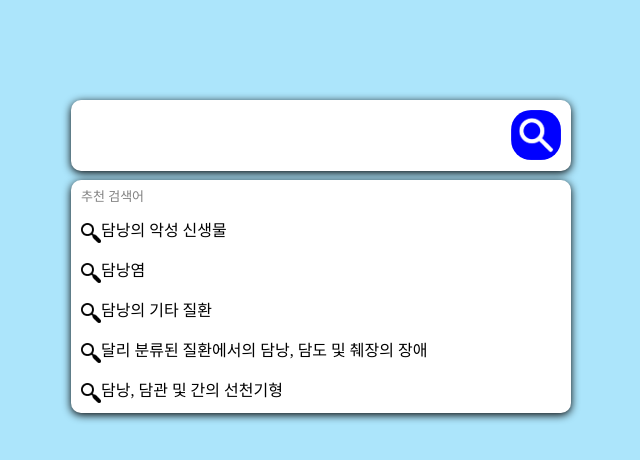
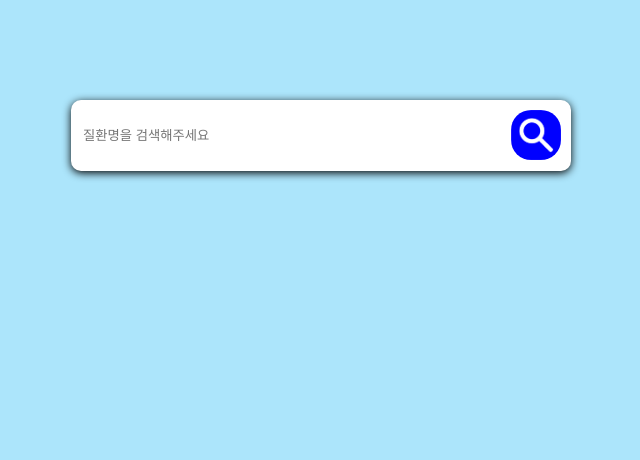
Before and after one commit to preOnboarding8-team1/pre-onboarding-8th-3-1, a React (Create React App) app: page / in a window 1280 px wide. Shown: the top 460 px of the page, without its empty margins (319-959 px from the left). Built offline with nearby package versions, Linux system fonts and the light colour scheme.

Commit message:
✨ Feat :  Focus 여부를 처리하는 전역 Context 구성

```diff
--- a/src/App.tsx
+++ b/src/App.tsx
@@ -1,12 +1,16 @@
+import React, {useContext} from 'react';
 import styled from 'styled-components';
 import RecommendItemBox from './components/Recommend/RecommendItemBox';
 import SearchBar from './components/Search/SearchBar';
+import FocusContext from './store/focus-context';
 
 const App = () => {
+  const ctx = useContext(FocusContext);
+
   return (
     <AppWrapper>
       <SearchBar />
-      <RecommendItemBox />
+      {ctx.isFocused && <RecommendItemBox />}
     </AppWrapper>
   );
 };
--- a/src/components/Search/SearchBar.tsx
+++ b/src/components/Search/SearchBar.tsx
@@ -1,17 +1,23 @@
-import React from 'react';
+import React, { useContext } from 'react';
 import styled from 'styled-components';
 import Card from '../../UI/Card';
 import searchIcon from '../../assets/search_blue.png';
+import FocusContext from '../../store/focus-context';
 
 const SearchBar = () => {
+  // @TODO onFocus, onBlur 처리할 Context 만들기
+  // focus, blur에 따라 context를 만들어 RecommendItemBox를 보일지 말지 결정한다.
+
+  const ctx = useContext(FocusContext);
   return (
     <SearchBarWrap>
       <Card>
-        <SearchBarInput type="search" />
+        <SearchBarInput type="search" placeholder="질환명을 검색해주세요" onFocus={ctx.onFocus} onBlur={ctx.onBlur} />
         <ImageWrap src={searchIcon} alt="검색" />
       </Card>
     </SearchBarWrap>
   );
+
 };
 
 const SearchBarInput = styled.input`
@@ -20,7 +26,7 @@ const SearchBarInput = styled.input`
   bottom: 10px;
   left: 10px;
   position: relative;
-  border: none ;
+  border: none;
   :focus {
     outline: none;
   }
@@ -32,16 +38,17 @@ const SearchBarWrap = styled.div`
   top: 100px;
   position: relative;
   margin: auto;
+
 `;
 
 const ImageWrap = styled.img`
   width: 50px;
   height: 50px;
-  top:10px;
+  top: 10px;
   left: 20px;
   position: relative;
   border-radius: 20px;
-  grid-column: 1
+  grid-column: 1;
 `;
 
 export default SearchBar;
--- a/src/index.tsx
+++ b/src/index.tsx
@@ -2,10 +2,13 @@ import React from 'react';
 import ReactDOM from 'react-dom/client';
 import App from './App';
 import './index.css'
+import { FocusContextProvider } from './store/focus-context';
 
 const root = ReactDOM.createRoot(document.getElementById('root'));
 root.render(
   <React.StrictMode>
-    <App />
+    <FocusContextProvider>
+      <App />
+    </FocusContextProvider>
   </React.StrictMode>
 );
--- /dev/null
+++ b/src/store/focus-context.tsx
@@ -0,0 +1,27 @@
+import React, { useState, useMemo } from 'react';
+
+export interface FocusContextValue {
+  isFocused: boolean;
+  onFocus(): void;
+  onBlur(): void;
+}
+
+const FocusContext = React.createContext<FocusContextValue>(null!);
+
+export const FocusContextProvider = ({ children }) => {
+  const [isFocused, setIsFocused] = useState(false);
+
+  const onFocusHandler = () => {
+    setIsFocused(true);
+  };
+
+  const onBlurHandler = () => {
+    setIsFocused(false);
+  };
+
+  const memoContextValue = useMemo(() => ({ onFocus: onFocusHandler, onBlur: onBlurHandler, isFocused }), [isFocused]);
+
+  return <FocusContext.Provider value={memoContextValue}>{children}</FocusContext.Provider>;
+};
+
+export default FocusContext;
```
Also changed, not shown: src/UI/Card.tsx (+2 -5 lines), .eslintrc.json, src/hooks/useFocused.tsx (added).
